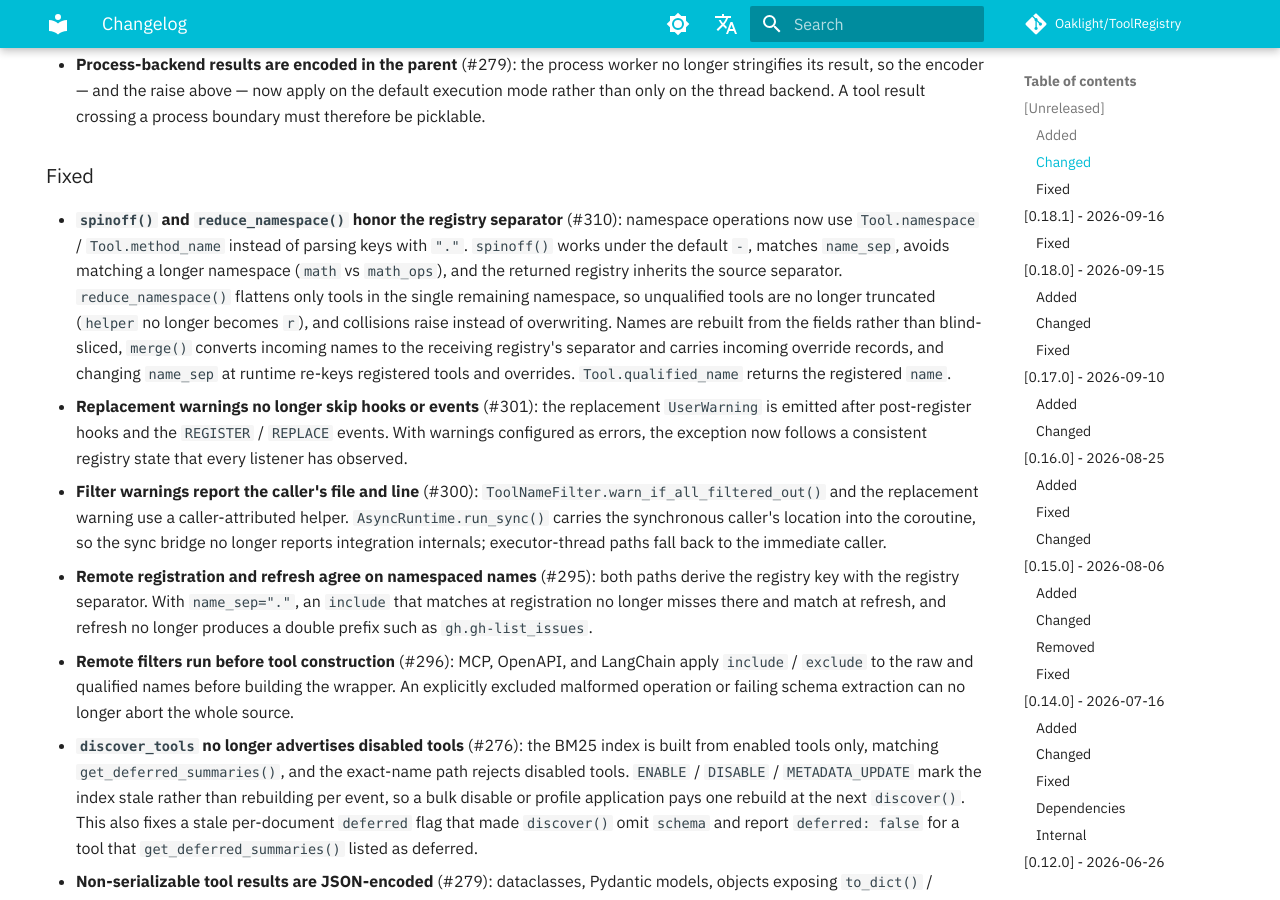
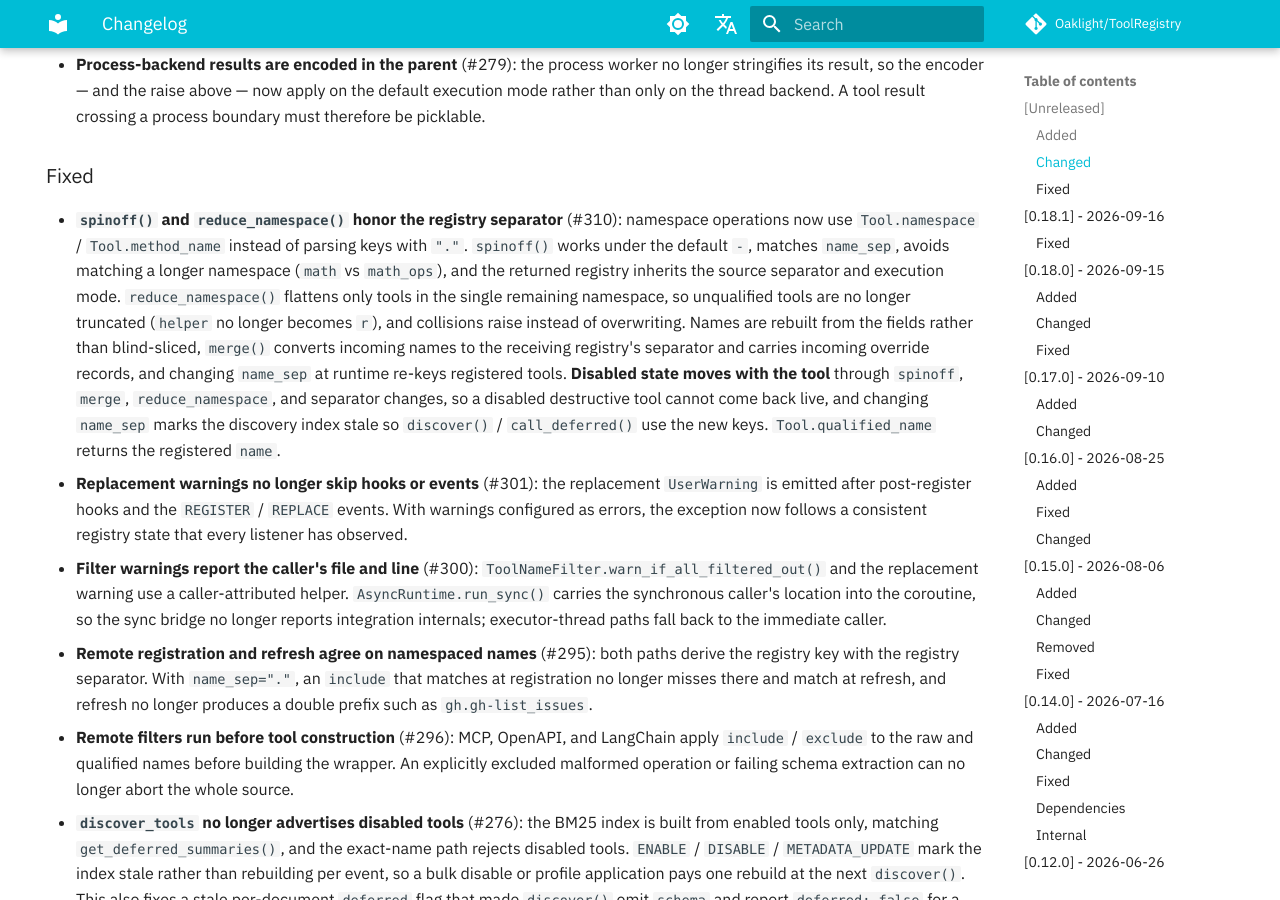
Before and after one commit to Oaklight/ToolRegistry, an MkDocs documentation site: the page built from docs/changelog.md, in a window 1280 px wide and 900 px high, scrolled down 2217 px. Built offline with MkDocs 1.6.1 and Material for MkDocs 9.7.7, drawn with Linux system fonts in a browser that asks for light colours; some web fonts are replaced; comment, search, counter and statistics services are not loaded.

Commit message:
docs: note disabled-state and discovery handling in namespace ops (#310)

```diff
--- a/docs/changelog.md
+++ b/docs/changelog.md
@@ -38,7 +38,7 @@ The format is based on [Keep a Changelog](https://keepachangelog.com/en/1.1.0/),
 
 ### Fixed
 
-- **`spinoff()` and `reduce_namespace()` honor the registry separator** (#310): namespace operations now use `Tool.namespace` / `Tool.method_name` instead of parsing keys with `"."`. `spinoff()` works under the default `-`, matches `name_sep`, avoids matching a longer namespace (`math` vs `math_ops`), and the returned registry inherits the source separator. `reduce_namespace()` flattens only tools in the single remaining namespace, so unqualified tools are no longer truncated (`helper` no longer becomes `r`), and collisions raise instead of overwriting. Names are rebuilt from the fields rather than blind-sliced, `merge()` converts incoming names to the receiving registry's separator and carries incoming override records, and changing `name_sep` at runtime re-keys registered tools and overrides. `Tool.qualified_name` returns the registered `name`.
+- **`spinoff()` and `reduce_namespace()` honor the registry separator** (#310): namespace operations now use `Tool.namespace` / `Tool.method_name` instead of parsing keys with `"."`. `spinoff()` works under the default `-`, matches `name_sep`, avoids matching a longer namespace (`math` vs `math_ops`), and the returned registry inherits the source separator and execution mode. `reduce_namespace()` flattens only tools in the single remaining namespace, so unqualified tools are no longer truncated (`helper` no longer becomes `r`), and collisions raise instead of overwriting. Names are rebuilt from the fields rather than blind-sliced, `merge()` converts incoming names to the receiving registry's separator and carries incoming override records, and changing `name_sep` at runtime re-keys registered tools. **Disabled state moves with the tool** through `spinoff`, `merge`, `reduce_namespace`, and separator changes, so a disabled destructive tool cannot come back live, and changing `name_sep` marks the discovery index stale so `discover()` / `call_deferred()` use the new keys. `Tool.qualified_name` returns the registered `name`.
 - **Replacement warnings no longer skip hooks or events** (#301): the replacement `UserWarning` is emitted after post-register hooks and the `REGISTER` / `REPLACE` events. With warnings configured as errors, the exception now follows a consistent registry state that every listener has observed.
 - **Filter warnings report the caller's file and line** (#300): `ToolNameFilter.warn_if_all_filtered_out()` and the replacement warning use a caller-attributed helper. `AsyncRuntime.run_sync()` carries the synchronous caller's location into the coroutine, so the sync bridge no longer reports integration internals; executor-thread paths fall back to the immediate caller.
 - **Remote registration and refresh agree on namespaced names** (#295): both paths derive the registry key with the registry separator. With `name_sep="."`, an `include` that matches at registration no longer misses there and match at refresh, and refresh no longer produces a double prefix such as `gh.gh-list_issues`.
```
